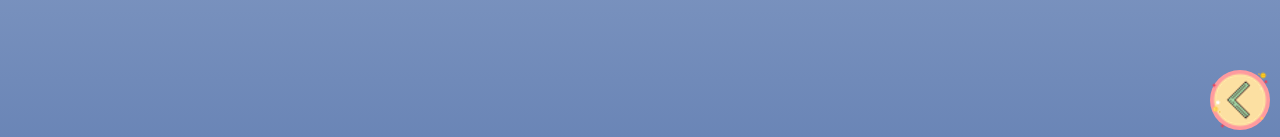
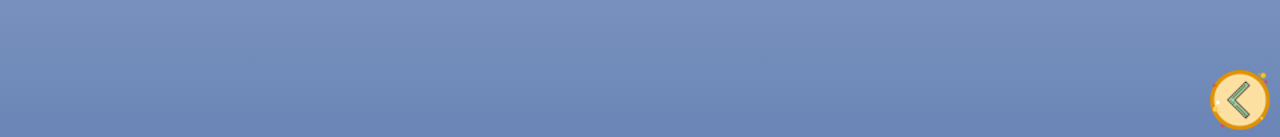
Before and after one commit to kschmitz123/wishlist, a React (Create React App) app in the folder client/: page /add in a window 1280 px wide. Shown: the part 660-797 px from the top of the page. Built offline with nearby package versions, Linux system fonts and the light colour scheme.

Commit message:
Change color of button

```diff
--- a/client/src/components/Button.js
+++ b/client/src/components/Button.js
@@ -9,7 +9,7 @@ const FloatingActionButton = styled.button`
   text-decoration: none;
   height: 60px;
   width: 60px;
-  background-color: #ff9a9e;
+  background-color: #de9106;
   border: none;
   border-radius: 50%;
   cursor: pointer;
```
